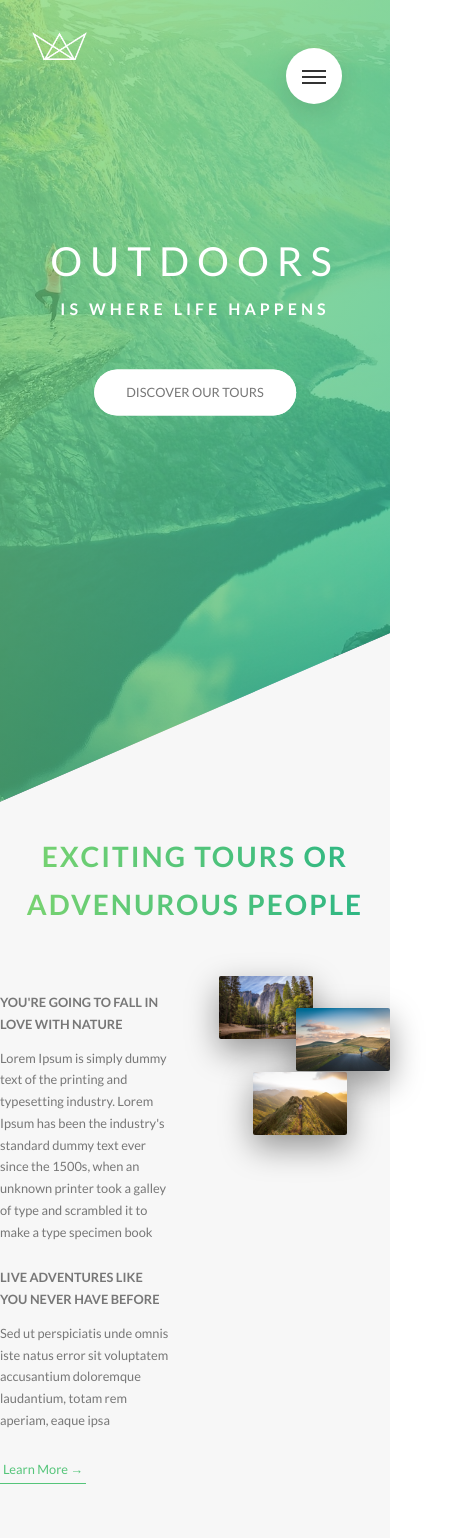
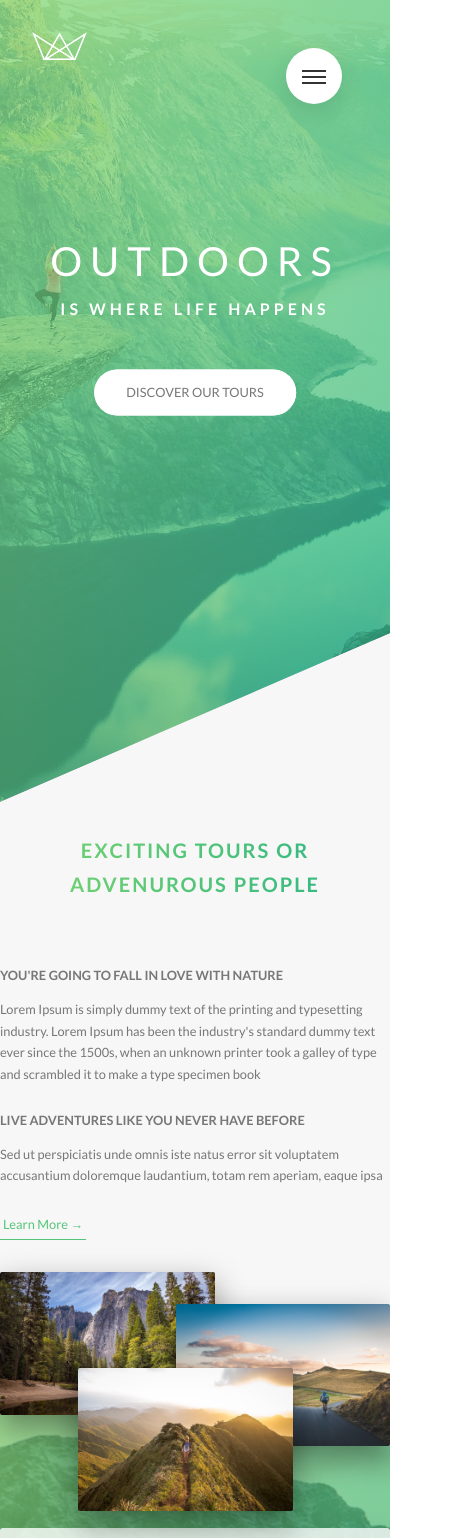
Before and after one commit to Harkindey/Natours-React, a React app: page / in a window 390 px wide. Shown: the top 1538 px of the page, 471 px wide, since content can reach past the window. Built offline with nearby package versions, Linux system fonts and the light colour scheme.

Commit message:
Grid on Mobile

```diff
--- a/src/sass/abstract/_variables.scss
+++ b/src/sass/abstract/_variables.scss
@@ -23,4 +23,5 @@ $default-font-size: 1.6rem;
 //GRID
 $grid-width: 114rem;
 $gutter-vertical: 8rem;
+$gutter-vertical-small: 6rem;
 $gutter-horizontal: 6rem;
--- a/src/sass/base/_typography.scss
+++ b/src/sass/base/_typography.scss
@@ -11,8 +11,6 @@ body {
   text-transform: uppercase;
   backface-visibility: hidden;
   margin-bottom: 6rem;
-
-
 
   &--main {
     display: block;
@@ -59,6 +57,14 @@ body {
   letter-spacing: 2px;
   transition: all .2s;
 
+  @include respond(tab-port) {
+    font-size: 3rem
+  }
+
+  @include respond(phone) {
+    font-size: 2.5rem
+  }
+
   &:hover {
     transform: skewY(2deg) skewX(15deg) scale(1.1);
     text-shadow: .5rem 1rem 2rem rgba($color-black, .2);
--- a/src/sass/layout/_grid.scss
+++ b/src/sass/layout/_grid.scss
@@ -1,36 +1,60 @@
-.row{
+.row {
     max-width: $grid-width;
     margin: 0 auto;
-    &:not(:last-child){
+
+    &:not(:last-child) {
         margin-bottom: $gutter-vertical;
+
+        @include respond(tab-port) {
+            margin-bottom: $gutter-vertical-small;
+        }
+    }
+
+    @include respond(tab-port) {
+        max-width: 50rem;
     }
 
     @include clearfix;
 
     [class^="col-"] {
         float: left;
-        &:not(:last-child){
+
+        &:not(:last-child) {
             margin-right: $gutter-horizontal;
+
+            @include respond(tab-port) {
+                margin-right: 0;
+                margin-bottom: $gutter-vertical-small;
+            }
+        }
+
+        @include respond(tab-port) {
+            width: 100% !important;
         }
     }
 
     .col-1-of-2 {
         width: calc((100% - #{$gutter-horizontal})/2);
     }
-    .col-1-of-3{
+
+    .col-1-of-3 {
         width: calc((100% - 2 * #{$gutter-horizontal}) /3);
     }
-    .col-2-of-3{
+
+    .col-2-of-3 {
         width: calc(#{$gutter-horizontal} + (2 * ((100% - 2 * #{$gutter-horizontal}) /3)));
     }
+
     .col-1-of-4 {
         width: calc((100% - 3 * #{$gutter-horizontal}) /4);
     }
-    .col-2-of-4{
+
+    .col-2-of-4 {
         //width: calc((100% - (2 * #{$gutter-horizontal})) - (2 * ((100% - 3 * #{$gutter-horizontal}) /4)));
         width: calc(2 * ((100% - 3 * #{$gutter-horizontal}) /4) + #{$gutter-horizontal});
     }
-    .col-3-of-4{
+
+    .col-3-of-4 {
         width: calc(3 * ((100% - 3 * #{$gutter-horizontal}) /4) + (2 * #{$gutter-horizontal}));
     }
 }
```
